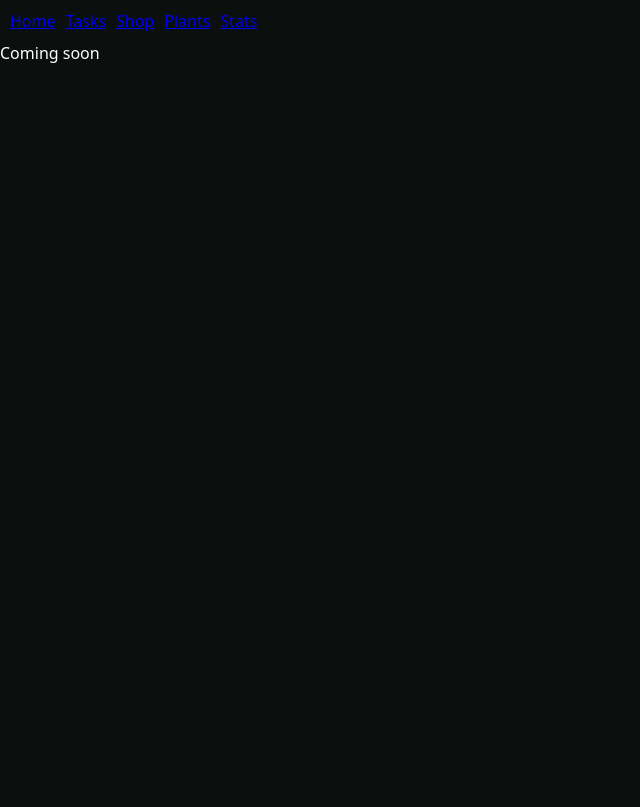
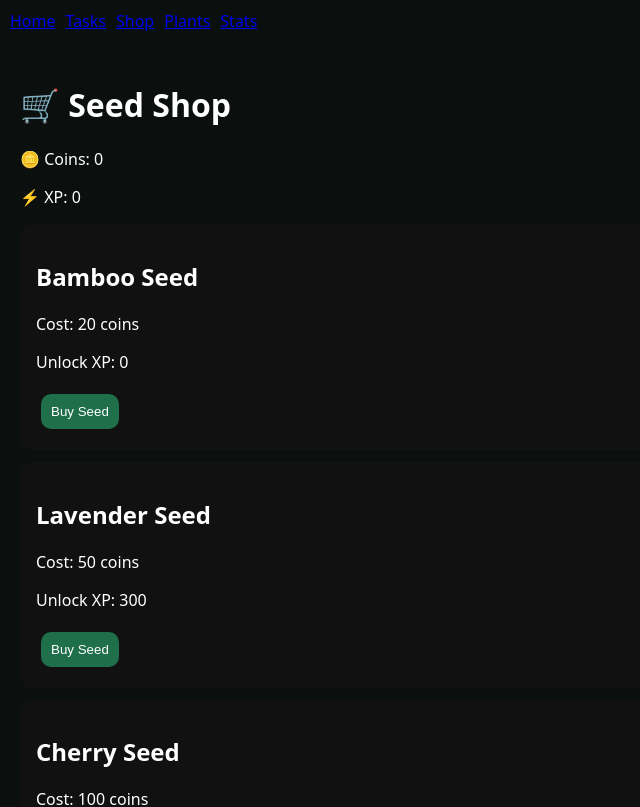
Before and after one commit to Cas6erJack/land-quest-pro-max, a Next.js app: page /shop in a window 1280 px wide. Shown: the top 807 px of the page, without its empty margins (0-640 px from the left). Built offline with nearby package versions, Linux system fonts and the light colour scheme.

Commit message:
Update page.js

```diff
--- a/app/shop/page.js
+++ b/app/shop/page.js
@@ -1,4 +1,88 @@
+"use client";
 
-export default function Page() {
-  return <div>Coming soon</div>;
+import { useEffect, useState } from "react";
+
+const seeds = [
+  { id: 1, name: "Bamboo Seed", cost: 20, unlockXP: 0 },
+  { id: 2, name: "Lavender Seed", cost: 50, unlockXP: 300 },
+  { id: 3, name: "Cherry Seed", cost: 100, unlockXP: 800 },
+  { id: 4, name: "Oak Seed", cost: 200, unlockXP: 1500 }
+];
+
+export default function ShopPage() {
+  const [coins, setCoins] = useState(0);
+  const [xp, setXp] = useState(0);
+  const [owned, setOwned] = useState([]);
+
+  useEffect(() => {
+    const data = localStorage.getItem("greenland");
+    if (data) {
+      const parsed = JSON.parse(data);
+      setCoins(parsed.coins || 0);
+      setXp(parsed.xp || 0);
+    }
+
+    const savedOwned = localStorage.getItem("greenland_seeds");
+    if (savedOwned) {
+      setOwned(JSON.parse(savedOwned));
+    }
+  }, []);
+
+  const buySeed = (seed) => {
+    if (coins < seed.cost) return;
+
+    const newCoins = coins - seed.cost;
+    const newOwned = [...owned, seed];
+
+    setCoins(newCoins);
+    setOwned(newOwned);
+
+    // update main save
+    const data = JSON.parse(localStorage.getItem("greenland"));
+    localStorage.setItem(
+      "greenland",
+      JSON.stringify({ ...data, coins: newCoins })
+    );
+
+    localStorage.setItem("greenland_seeds", JSON.stringify(newOwned));
+  };
+
+  return (
+    <div style={{ padding: 20 }}>
+      <h1>🛒 Seed Shop</h1>
+
+      <p>🪙 Coins: {coins}</p>
+      <p>⚡ XP: {xp}</p>
+
+      {seeds.map((seed) => {
+        const ownedSeed = owned.find((s) => s.id === seed.id);
+
+        return (
+          <div key={seed.id} style={card}>
+            <h2>{seed.name}</h2>
+            <p>Cost: {seed.cost} coins</p>
+            <p>Unlock XP: {seed.unlockXP}</p>
+
+            {ownedSeed ? (
+              <button disabled>Owned 🌱</button>
+            ) : (
+              <button
+                onClick={() => buySeed(seed)}
+                disabled={coins < seed.cost}
+              >
+                Buy Seed
+              </button>
+            )}
+          </div>
+        );
+      })}
+    </div>
+  );
 }
+
+const card = {
+  background: "#111",
+  padding: 16,
+  marginBottom: 12,
+  borderRadius: 12
+};
```
